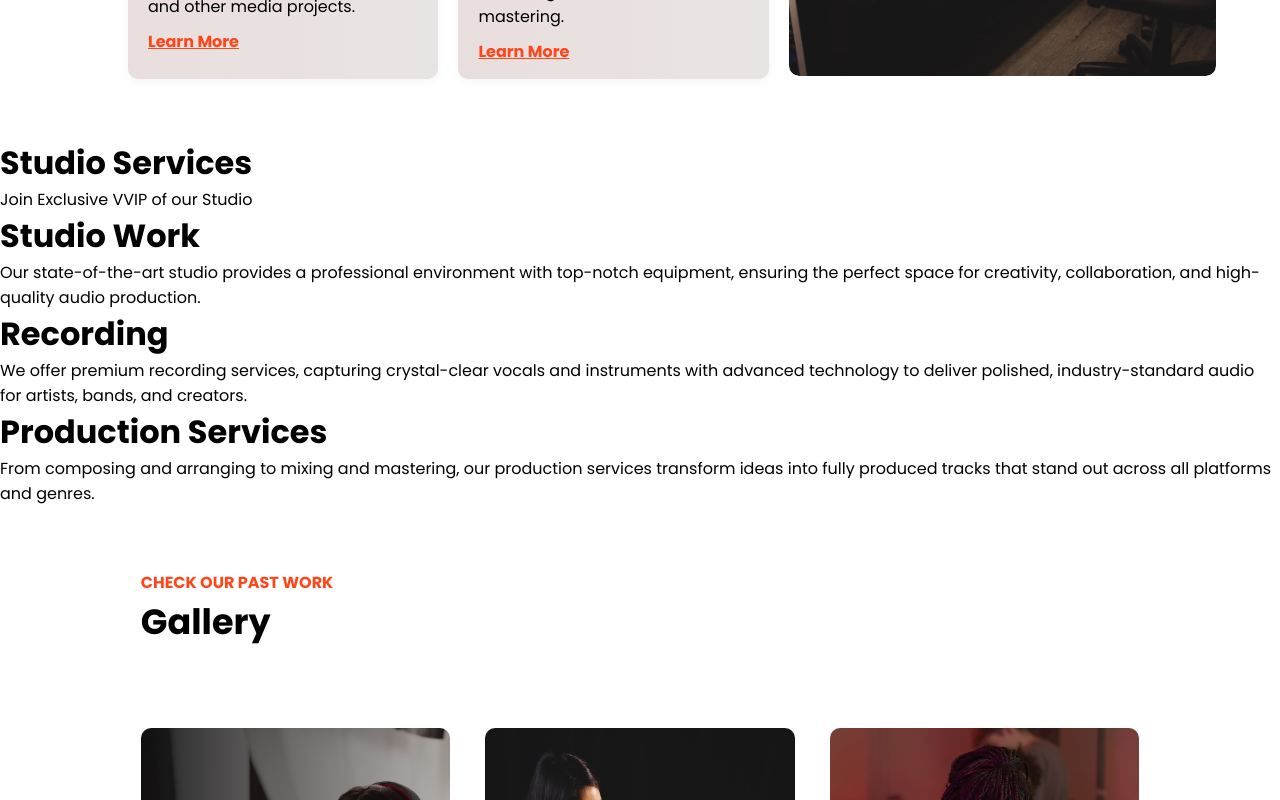
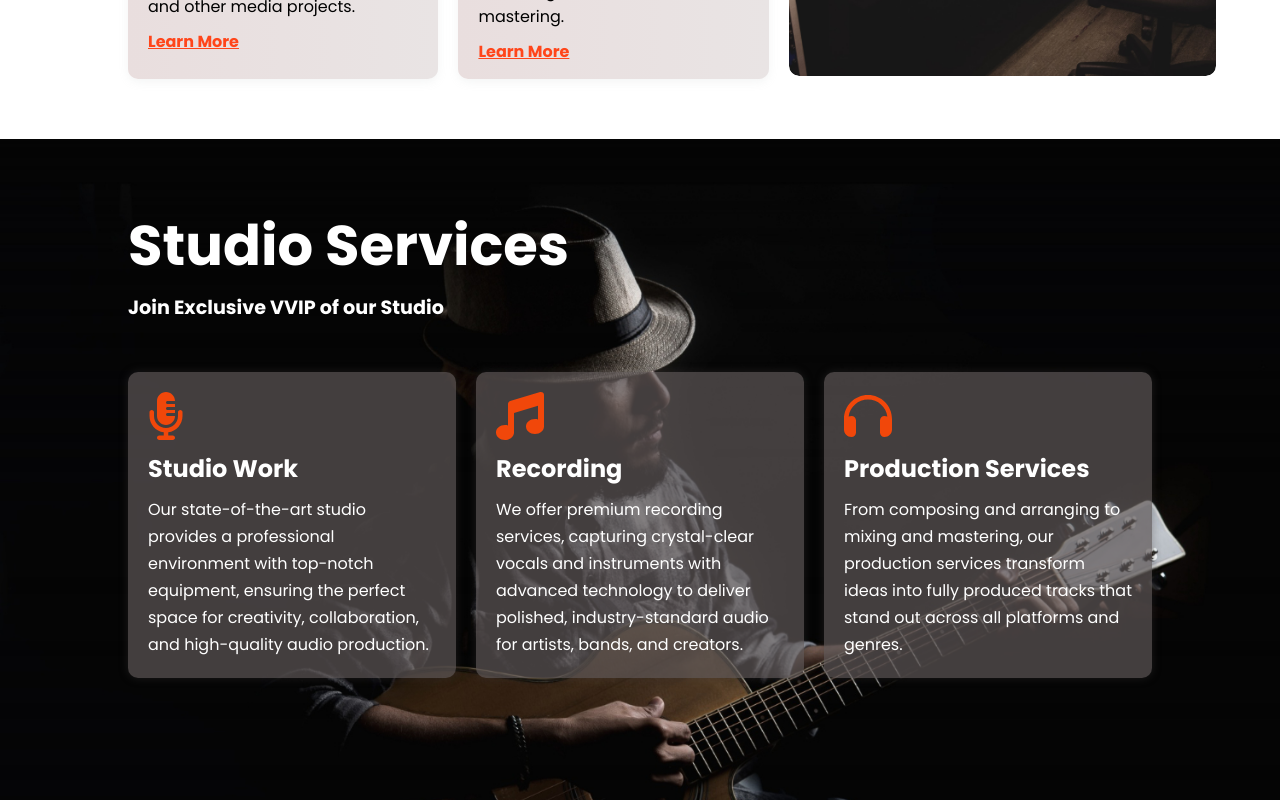
Before and after one commit to SirMartel22/Music-Landing-Page, a React (Create React App) app: page / in a window 1280 px wide. Shown: the part 1960-2760 px from the top of the page. Built offline with nearby package versions, Linux system fonts and the light colour scheme.

Commit message:
studio section background made

```diff
--- a/src/Components/Studio/Studio.css
+++ b/src/Components/Studio/Studio.css
@@ -0,0 +1,50 @@
+.studio-section{
+    width: 100%;
+    padding: 5% 10%;
+    background: url(../../assets/collab.jpg) no-repeat center center;
+    height: 100vh;
+    background-size: cover;
+    color: #fff;
+}
+
+.studio-section h1{
+    font-size: 3.5rem;
+    font-weight: 700;
+    margin-bottom: 5px;
+}
+
+.studio-header .paragraph{
+    font-size: 1.2rem;
+    margin-bottom: 50px;
+    font-weight: 700;
+}
+
+.studio-grid{
+    display: grid;
+    grid-template-rows: repeat(2, 1fr);
+    grid-template-columns: repeat(auto-fit, minmax(300px, 1fr));
+    grid-gap: 20px;
+}
+
+.studio-grid .box{
+    /* background: #3d3b3b; */
+    background: rgba(94, 88, 88, 0.7);
+    padding: 20px;
+    border-radius: 10px;
+    box-shadow: 0 0 10px rgba(61, 58, 58, 0.4);
+}
+
+.studio-grid h3{
+    font-weight: 700;
+    font-size: 1.5rem;
+    margin: 10px 0;
+}
+
+.studio-grid p{
+    line-height: 27px;
+}
+
+.icon{
+    color: linear-gradient(90deg, rgb(255,31,26) 0%, rgb(239, 61, 22) 100%);
+    size: 2em;
+}
--- a/src/Components/Studio/Studio.js
+++ b/src/Components/Studio/Studio.js
@@ -2,7 +2,9 @@ import React from 'react';
 import './Studio.css';
 
 import {FontAwesomeIcon} from '@fortawesome/react-fontawesome';
-
+import {faMicrophoneLines} from '@fortawesome/free-solid-svg-icons';
+import {faMusic} from '@fortawesome/free-solid-svg-icons';
+import {faHeadphones} from '@fortawesome/free-solid-svg-icons';
 
 
 const Studio = () =>{
@@ -15,14 +17,16 @@ const Studio = () =>{
             <div className="studio-header">
 
                 <h1>Studio Services</h1>
-                <p> Join Exclusive VVIP of our Studio </p>
+                <p className="paragraph"> Join Exclusive VVIP of our Studio </p>
             </div>
 
             <div className="studio-grid">
 
-                <div className="studio-work">
-                    <FontAwesomeIcon icon="fa-solid fa-microphone-lines" />
-                    <h1>Studio Work</h1>
+                <div className="studio-work box">
+                    <FontAwesomeIcon className='icon' icon={faMicrophoneLines}
+                    color='rgb(241, 71, 10)'
+                    size="3x"/>
+                    <h3>Studio Work</h3>
                     <p>Our state-of-the-art studio provides a
                         professional environment with top-notch
                         equipment, ensuring the perfect space for creativity,
@@ -30,8 +34,12 @@ const Studio = () =>{
                     </p>
                 </div>
 
-                <div className="recording">
-                    <h1>Recording</h1>
+                <div className="recording box">
+                    <FontAwesomeIcon className='icon' icon={faMusic}
+                                     color='rgb(241, 71, 10)'
+                                     size="3x"
+                    />
+                    <h3>Recording</h3>
                     <p>We offer premium recording services,
                         capturing crystal-clear vocals and
                         instruments with advanced technology
@@ -39,8 +47,12 @@ const Studio = () =>{
                         audio for artists, bands, and creators.</p>
                 </div>
 
-                <div className="production">
-                    <h1>Production Services</h1>
+                <div className="production box">
+                <FontAwesomeIcon className='icon' icon={faHeadphones}
+                                     color='rgb(241, 71, 10)'
+                                     size="3x"
+                    />
+                    <h3>Production Services</h3>
                     <p>From composing and arranging to mixing
                        and mastering, our production services
                        transform ideas into fully produced tracks
```
